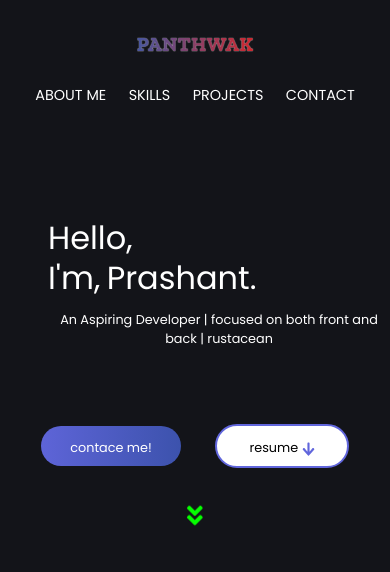
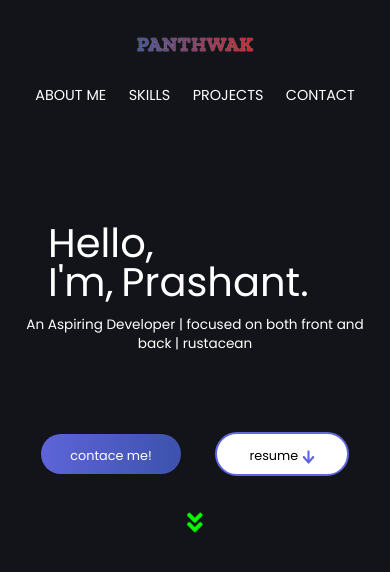
Before and after one commit to panthawk/portfolio, a website: page public/index.html in a window 390 px wide. Drawn offline with nearby package versions, Linux system fonts and the light colour scheme.

Commit message:
header change

```diff
--- a/scss/layout/_intro.scss
+++ b/scss/layout/_intro.scss
@@ -8,12 +8,12 @@
   .my-intro {
     margin: 0;
     padding: 0;
-    padding-right: 1em;
+
     @include primary-textcolor;
-    margin-top: 6.2rem;
+    margin-top: 6.5rem;
     padding-left: 3rem;
     position: relative;
-    padding-right: 0.1rem;
+
     &__same1 {
       .intro-hello {
         margin: 0;
@@ -28,7 +28,7 @@
         }
         @media only screen and (max-width: 400px) {
           span {
-            font-size: 2rem;
+            font-size: 2.5rem;
           }
         }
       }
@@ -36,6 +36,7 @@
     &__same2 {
       position: absolute;
       top: 2rem;
+      width: 80%;
       @media only screen and (min-width: 400px) {
         top: 3rem;
       }
@@ -56,21 +57,23 @@
         }
         @media only screen and (max-width: 400px) {
           section {
-            font-size: 2rem;
+            font-size: 2.5rem;
           }
         }
       }
     }
     &__same3 {
+      margin: 0;
       position: absolute;
       top: 6.2rem;
+      left: 0px;
       @media only screen and (min-width: 400px) {
         top: 7.5rem;
       }
       .intro-tag {
         margin: 0;
         @include poppin-font;
-        font-size: 0.8rem;
+        font-size: 0.85rem;
         font-style: normal;
         font-weight: 400;
         line-height: 1.2rem;
```
Also changed, not shown: public/assests/css/main.css, 1 other file.
